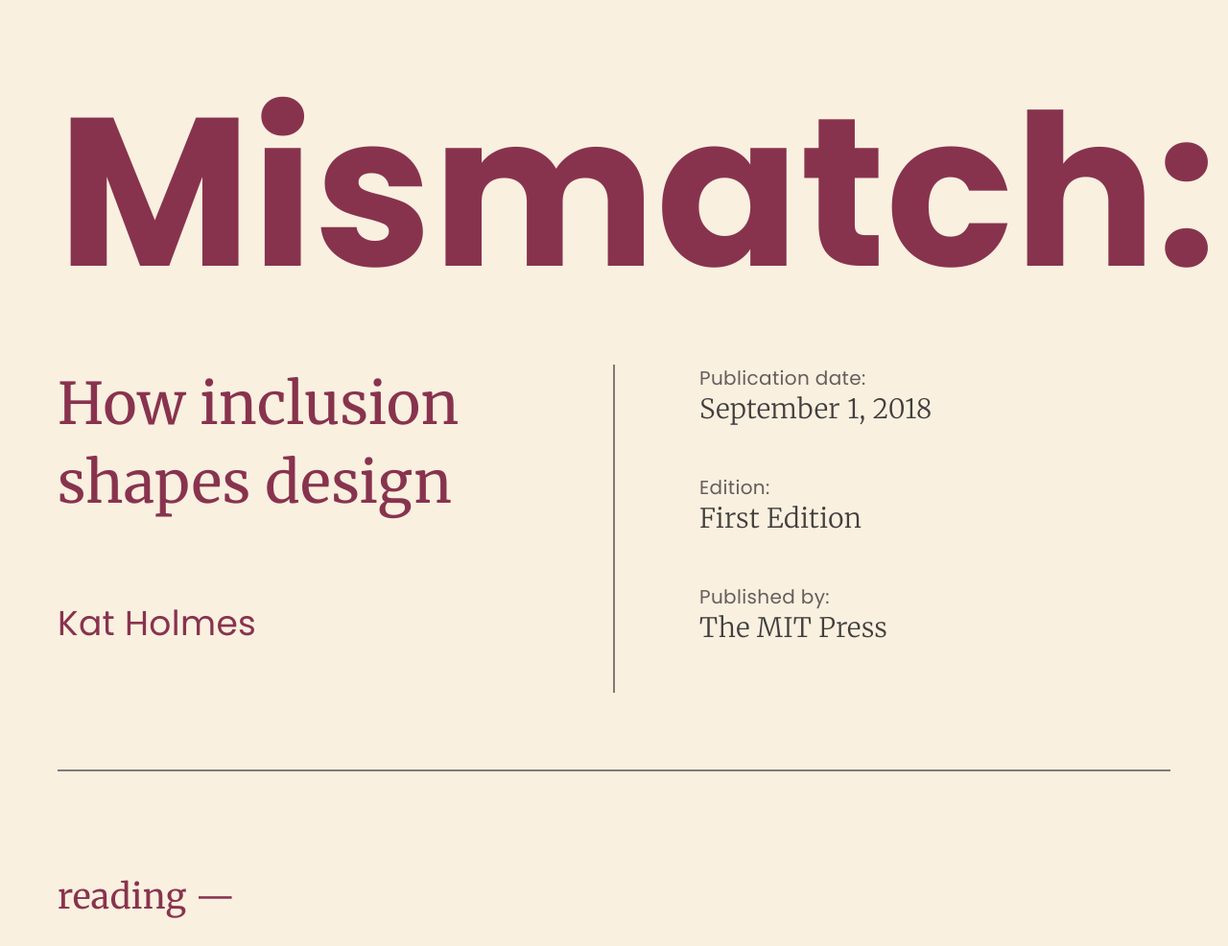
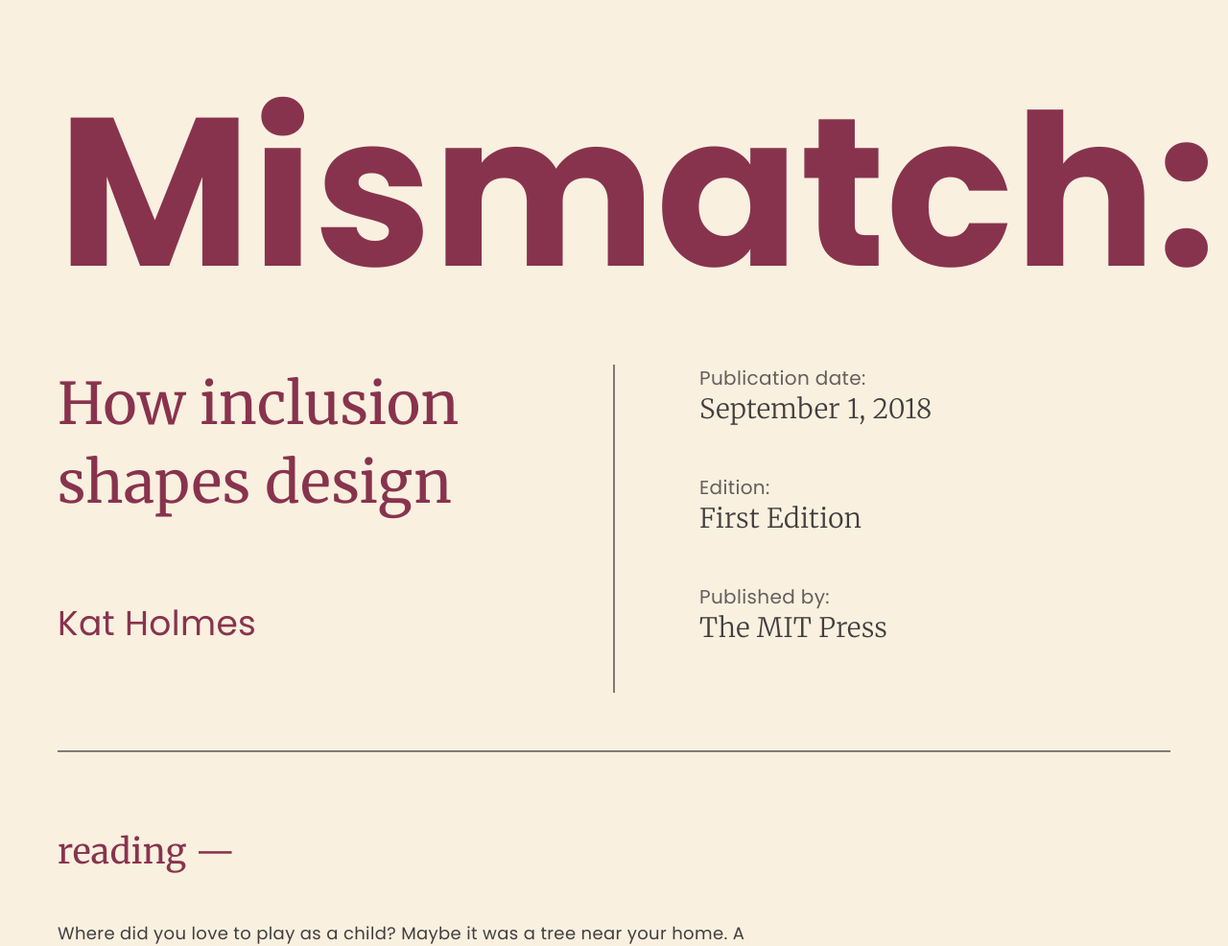
Before and after one commit to ishani-koul/manuscript, a plain HTML site: page index.html in a window 1280 px wide. Shown: the top 986 px of the page at 96% size. Drawn offline with Linux system fonts and the light colour scheme.

Commit message:
final
Final commit - Manuscript

```diff
--- a/index.html
+++ b/index.html
@@ -25,7 +25,6 @@
 				<dd>The MIT Press</dd>
 			 </dl>
 		</header>
-		<hr>
 		<main>
 			<article>
 				<h2> reading — </h2>
--- a/style.css
+++ b/style.css
@@ -8,7 +8,7 @@ body {
 	padding-top: 20px;
 	padding-right: 120px;
 	padding-bottom: 0px;
-	padding-left: 120px; /* top right bottom left */
+	padding-left: 120px;
 	color: #423E3D;
 	max-width: 1200px; /* test */
 	margin: 0 auto; /* Centers the container */
@@ -24,6 +24,8 @@ p {
 header {
 	column-count: 2;
 	column-rule: 2px solid #827977;
+	padding-bottom: 60px;
+    border-bottom: 2px solid #827977;
 }
 
 .break{
@@ -50,12 +52,13 @@ h1 {
 }
 
 h2,h3 {
-	padding-top: 24px;
+	margin-top: 40px;
 	padding-bottom: 24px;
 	margin-bottom: 20px;
 }
 
 h2 {
+	padding-top: 40px;
 	font-size: 36px;
 	line-height: 48px;
 }
@@ -111,13 +114,13 @@ dd {
 	line-height: 52px;
 }
 
-hr {
+/* hr {
 	border: none;
 	margin: 80px 0;
 	border-top: 2px solid #827977;
 	text-align: center;
 	height: 5px;
-}
+}*/
 
 /* Blockquote Style */
 .quotes {
```
